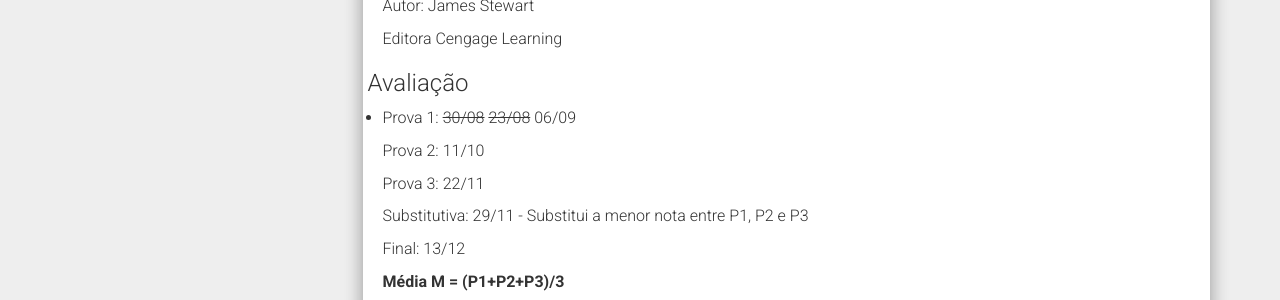
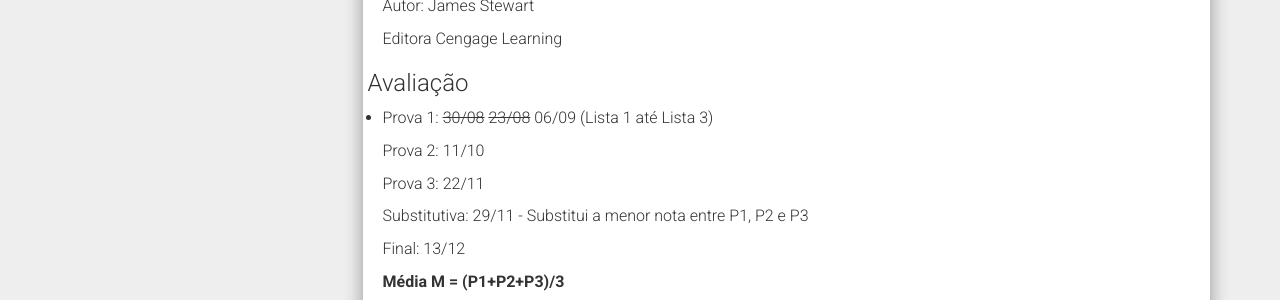
Before and after one commit to chunggnuhc/chunggnuhc.github.io, a Jekyll site: the page built from CMA211AN-Calc2-2sem2018.md, in a window 1280 px wide and 900 px high, scrolled down 387 px. Shown: the part 152-452 px from the top of the window. Built offline with Jekyll 4.4.1, drawn with Linux system fonts in a browser that asks for light colours; nearby versions of some CDN libraries.

Commit message:
Update CMA211AN-Calc2-2sem2018.md

```diff
--- a/CMA211AN-Calc2-2sem2018.md
+++ b/CMA211AN-Calc2-2sem2018.md
@@ -23,7 +23,7 @@
 
 <h3>Avaliação</h3>
 
-- Prova 1: <strike>30/08</strike> <strike>23/08</strike> 06/09
+- Prova 1: <strike>30/08</strike> <strike>23/08</strike> 06/09 (Lista 1 até Lista 3)
 
   Prova 2: 11/10
 
```
